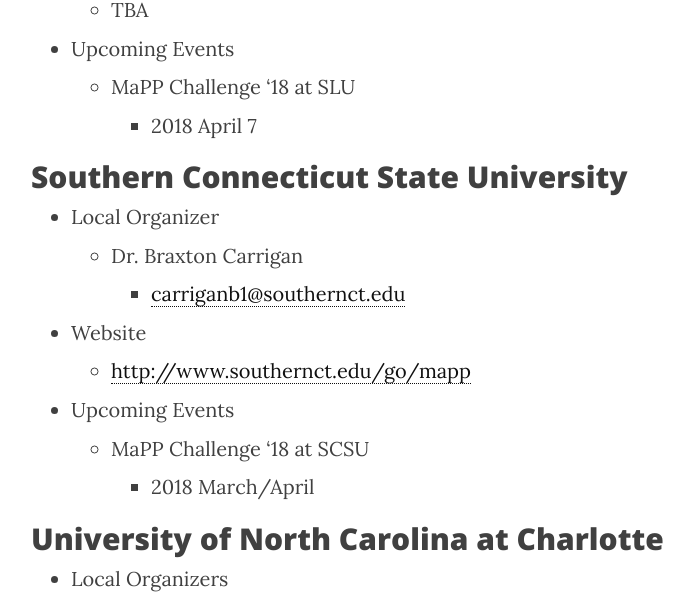
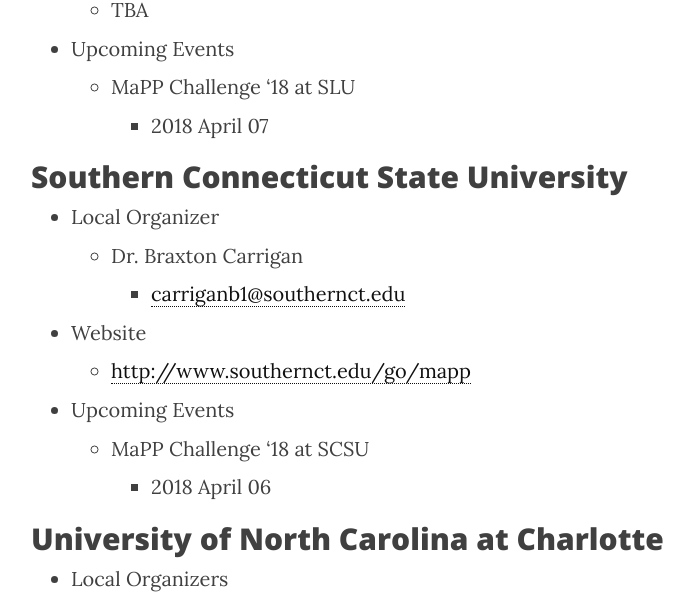
Before and after one commit to MaPPmath/mappmath.github.io, a Jekyll site: the page built from pages/3_campuses.md, in a window 1280 px wide and 900 px high, scrolled down 1946 px. Shown: the part 147-741 px from the top of the window, without its empty margins (234-928 px from the left). Built offline with Jekyll 4.4.1, drawn with Linux system fonts in a browser that asks for light colours; nearby versions of some CDN libraries; some of the changed text lies outside the part shown.

Commit message:
update dates

```diff
--- a/pages/3_campuses.md
+++ b/pages/3_campuses.md
@@ -58,7 +58,7 @@
     - TBA
 - Upcoming Events
     - MaPP Challenge '18 at SLU
-      - 2018 April 7
+      - 2018 April 07
 
 ## Southern Connecticut State University
 
@@ -69,7 +69,7 @@
     - <http://www.southernct.edu/go/mapp>
 - Upcoming Events
     - MaPP Challenge '18 at SCSU
-        - 2018 March/April
+        - 2018 April 06
 
 ## University of North Carolina at Charlotte
 
```
Also changed, not shown: other parts of pages/3_campuses.md (+2 -2 lines).
